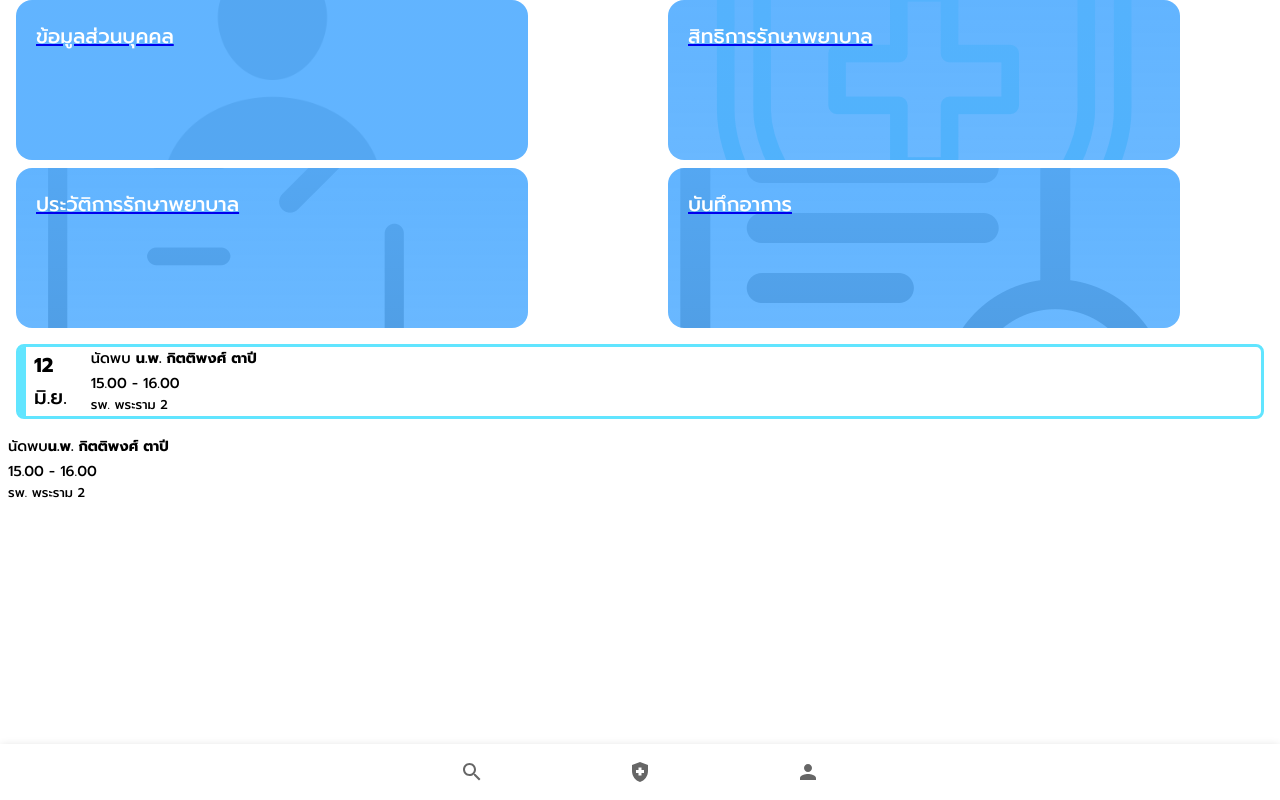
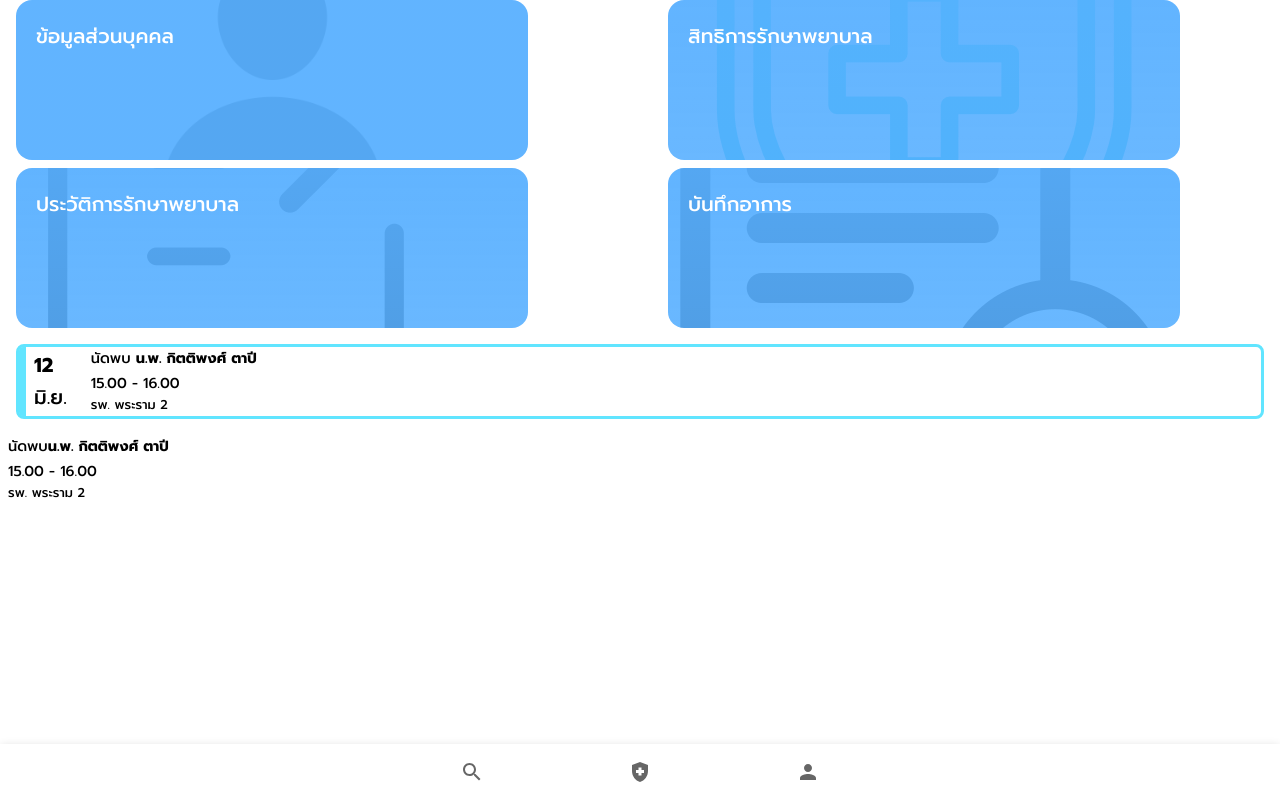
Before and after one commit to Encall/appmhor, a React (Vite) app: page /myHealth in a window 1280 px wide. Built offline with nearby package versions, Linux system fonts and the light colour scheme; no server answers.

Commit message:
Refactor link styles in myHealth.tsx

```diff
--- a/src/pages/myHealth.tsx
+++ b/src/pages/myHealth.tsx
@@ -11,6 +11,7 @@ export const MyHealth = () => {
       <div>
         <Grid container rowSpacing={1} columnSpacing={{ xs: 1, sm: 2, md: 3 }}>
           <Grid item xs={6}>
+            <Link style={{textDecoration: 'none'}} to="/profile">
               <Box
                 sx={{
                   borderRadius: '1em',
@@ -26,14 +27,14 @@ export const MyHealth = () => {
                   backgroundRepeat: 'repeat',
                 }}
               >
-              <Link to="/profile">
-                <Typography variant="h6" sx={{ color: 'white', paddingLeft: '1em', paddingTop: '1em' }}>
+                <Typography variant="h6" sx={{ color: 'white', paddingLeft: '1em', paddingTop: '1em', textDecoration:'none' }}>
                   ข้อมูลส่วนบุคคล
                 </Typography>
+              </Box>
             </Link>
-            </Box>
           </Grid>
           <Grid item xs={6}>
+            <Link style={{textDecoration: 'none'}} to="/medicalright">
               <Box
                 sx={{
                   borderRadius: '1em',
@@ -49,14 +50,14 @@ export const MyHealth = () => {
                   backgroundRepeat: 'no-repeat',
                 }}
               >
-              <Link to="/medicalRight">
                 <Typography variant="h6" sx={{ color: 'white', paddingLeft: '1em', paddingTop: '1em' }}>
                   สิทธิการรักษาพยาบาล
                 </Typography>
+              </Box>
             </Link>
-            </Box>
           </Grid>
           <Grid item xs={6}>
+            <Link style={{textDecoration: 'none'}} to="/asd">
               <Box
                 sx={{
                   borderRadius: '1em',
@@ -72,14 +73,14 @@ export const MyHealth = () => {
                   backgroundRepeat: 'no-repeat',
                 }}
               >
-              <Link to="/asd">
                 <Typography variant="h6" sx={{ color: 'white', paddingLeft: '1em', paddingTop: '1em' }}>
                   ประวัติการรักษาพยาบาล
                 </Typography>
+              </Box>
             </Link>
-            </Box>
           </Grid>
           <Grid item xs={6}>
+            <Link style={{textDecoration: 'none'}} to="/asd">
               <Box
                 sx={{
                   borderRadius: '1em',
@@ -95,12 +96,11 @@ export const MyHealth = () => {
                   backgroundRepeat: 'no-repeat',
                 }}
               >
-              <Link to="/asd">
                 <Typography variant="h6" sx={{ color: 'white', paddingLeft: '1em', paddingTop: '1em' }}>
                   บันทึกอาการ
                 </Typography>
+              </Box>
             </Link>
-            </Box>
           </Grid>
         </Grid>
       </div>
```
Lines whose indentation alone changed are shown as unchanged.
